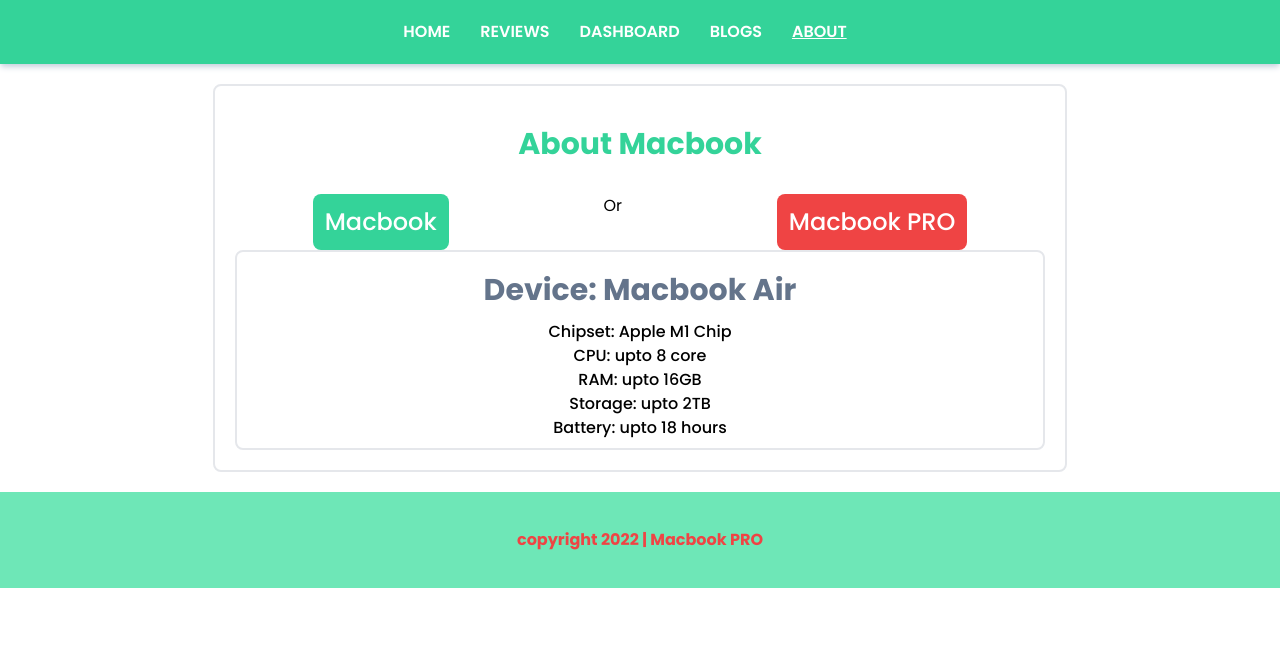
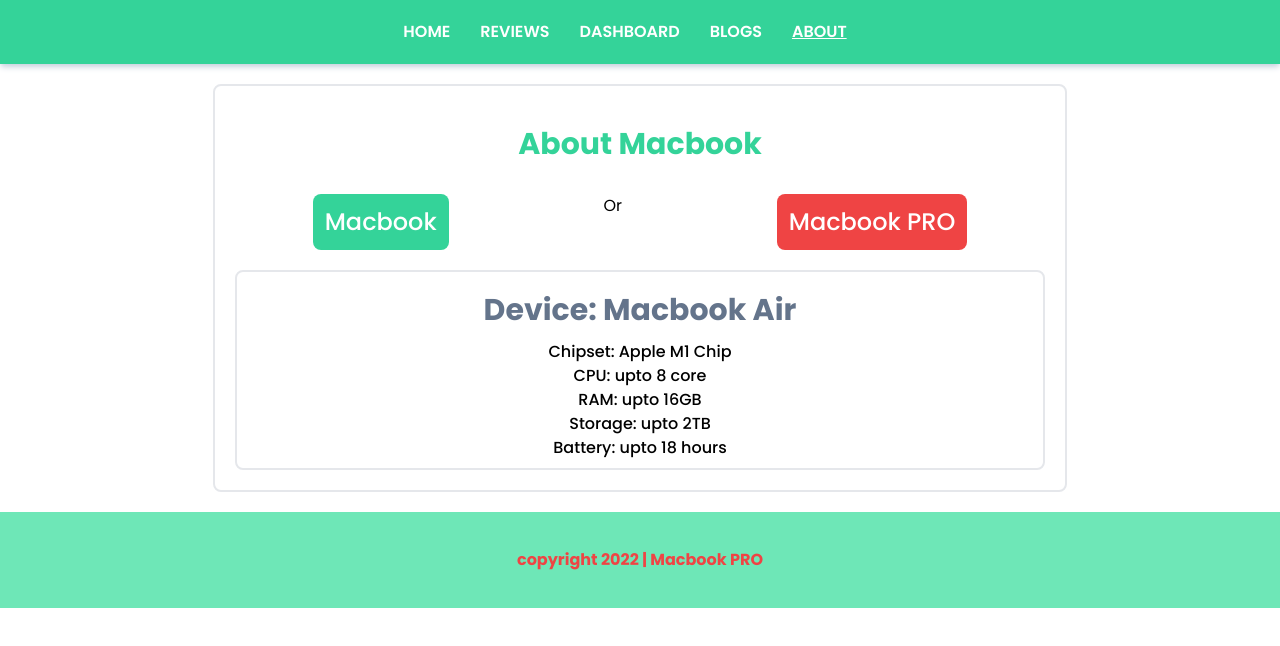
Before and after one commit to Arafath-Rahman/productAnalysis, a React (Create React App) app: page /about in a window 1280 px wide. Shown: the top 646 px of the page. Built offline with nearby package versions, Linux system fonts and the light colour scheme.

Commit message:
finishing touch

```diff
--- a/src/App.js
+++ b/src/App.js
@@ -11,7 +11,7 @@
 
 function App() {
   return (
-    <div className=''>
+    <div>
       <Header></Header>
       <Routes>
         <Route path='/' element={<Home></Home>}></Route>
--- a/src/Components/About/About.js
+++ b/src/Components/About/About.js
@@ -22,11 +22,11 @@
   };
 
   return (
-    <div className="blog-container border-2 w-2/3 mx-auto rounded-lg p-5 my-5 mb-5">
+    <div className="blog-container border-2 w-2/3 mx-auto rounded-lg p-5 my-5 mb-5 relative">
       <h1 className="text-center text-3xl font-bold hover:underline text-emerald-400 mb-8 mt-5">
         About Macbook
       </h1>
-      <div className='flex justify-around'>
+      <div className='flex justify-around mb-5'>
         <button onClick={()=>setDevice(true)} className='text-2xl font-medium p-3 bg-emerald-400 text-white rounded-lg'>Macbook</button>
         <span>Or</span>
         <button onClick={()=>setDevice(false)} className='text-2xl font-medium p-3 bg-red-500 text-white rounded-lg'>Macbook PRO</button>
--- a/src/Components/Home/Home.js
+++ b/src/Components/Home/Home.js
@@ -14,8 +14,8 @@
   };
 
   return (
-    <div>
-      <section className="grid grid-cols-1 place-items-center md:grid-cols-2 gap-3 w-11/12 mx-auto mt-8">
+    <div className="">
+      <section className="grid grid-cols-1 place-items-center md:grid-cols-2 gap-3 w-11/12 mx-auto mt-8 mb-8">
         <div className=" p-3 order-1">
           <div className="">
             <h1 className="text-4xl md:text-5xl lg:text-6xl text-emerald-500 font-black">
```
